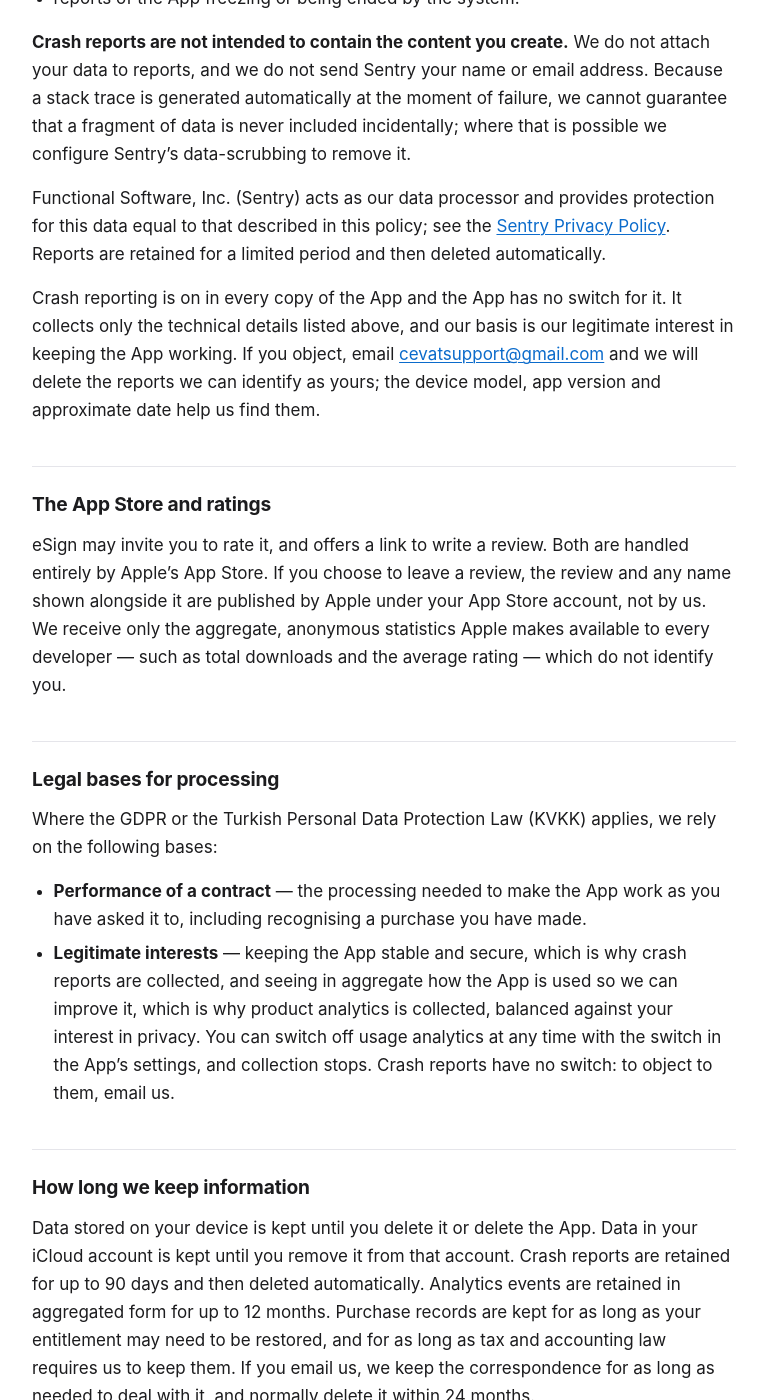
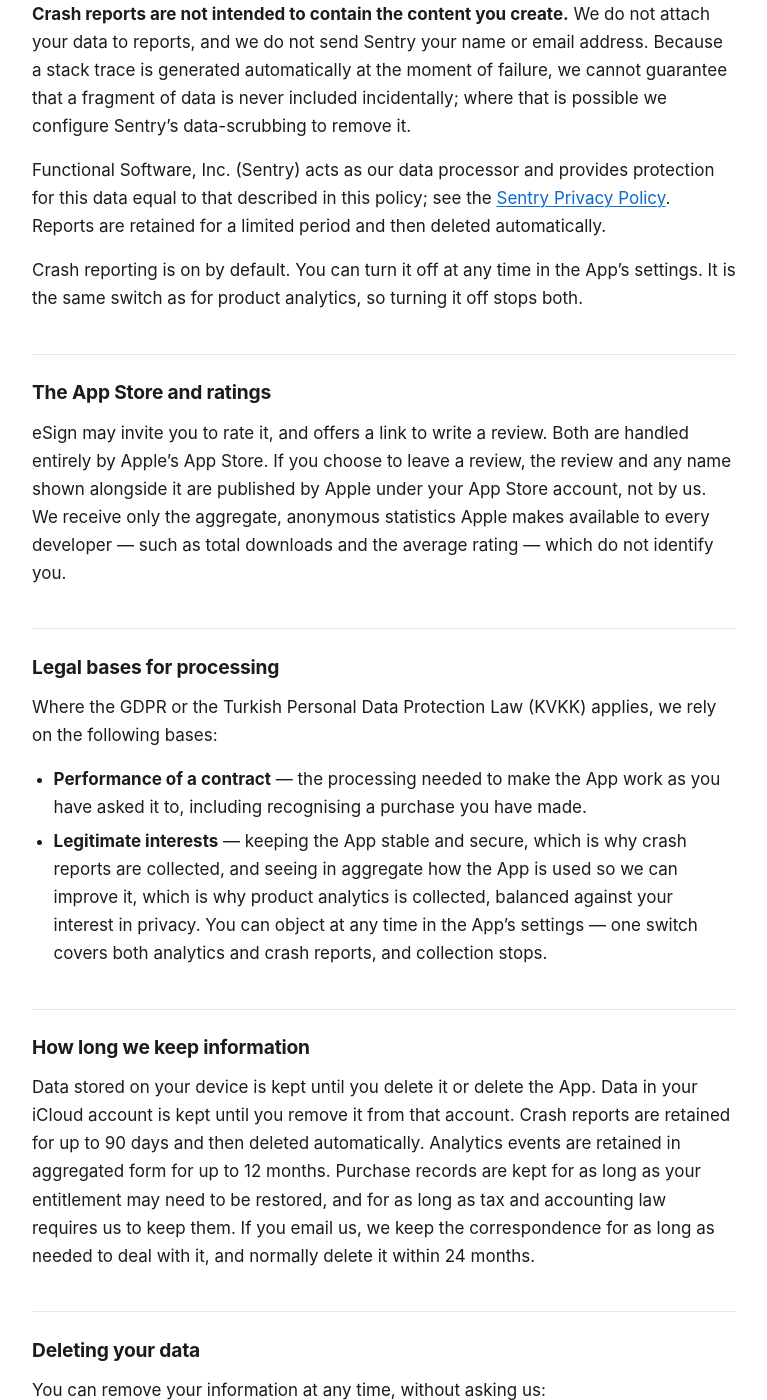
Before and after one commit to cevatakdemir21/legal, a Jekyll site: the page built from apps/esign/privacy.md, in a window 1280 px wide and 1400 px high, scrolled down 4964 px. Shown: the whole window, without its empty margins (256-1023 px from the left). Built offline with Jekyll 4.4.1, drawn with Linux system fonts in a browser that asks for light colours; some of the changed text lies outside the part shown.

Commit message:
eSign privacy: one Settings switch stops analytics and crash reports
The app now ties Sentry to the same "Analytics" switch as PostHog, so the policy
says one switch covers both. Adds a single_switch option to the shared templates.

Co-Authored-By: Claude Sonnet 5.5 <noreply@anthropic.com>

```diff
--- a/_includes/privacy/sentry.html
+++ b/_includes/privacy/sentry.html
@@ -34,7 +34,8 @@
 {% if page.crash_opt_out %}
 <p>
   Crash reporting is on by default. You can turn it off at any time in the App’s
-  settings.
+  settings.{% if page.single_switch %} It is the same switch as for product analytics, so
+  turning it off stops both.{% endif %}
 </p>
 {% elsif page.crash_no_switch %}
 <p>
--- a/_includes/privacy/tail.html
+++ b/_includes/privacy/tail.html
@@ -7,7 +7,7 @@
 
 <ul>
   <li><strong>Performance of a contract</strong> — the processing needed to make the App work as you have asked it to{% if page.services contains 'revenuecat' %}, including recognising a purchase you have made{% endif %}.</li>
-  <li><strong>Legitimate interests</strong> — keeping the App stable and secure{% if page.services contains 'sentry' %}, which is why crash reports are collected{% endif %}{% if page.services contains 'posthog' and page.analytics_opt_out %}, and seeing in aggregate how the App is used so we can improve it, which is why product analytics is collected{% endif %}, balanced against your interest in privacy.{% if page.crash_no_switch %} You can switch off usage analytics at any time with the switch in the App’s settings, and collection stops. Crash reports have no switch: to object to them, email us.{% elsif page.analytics_opt_out or page.crash_opt_out %} You can object at any time in the App’s settings{% if page.analytics_opt_out and page.crash_opt_out %} — analytics and crash reports have separate switches{% endif %}, and collection stops.{% endif %}</li>
+  <li><strong>Legitimate interests</strong> — keeping the App stable and secure{% if page.services contains 'sentry' %}, which is why crash reports are collected{% endif %}{% if page.services contains 'posthog' and page.analytics_opt_out %}, and seeing in aggregate how the App is used so we can improve it, which is why product analytics is collected{% endif %}, balanced against your interest in privacy.{% if page.crash_no_switch %} You can switch off usage analytics at any time with the switch in the App’s settings, and collection stops. Crash reports have no switch: to object to them, email us.{% elsif page.analytics_opt_out or page.crash_opt_out %} You can object at any time in the App’s settings{% if page.analytics_opt_out and page.crash_opt_out %} — {% if page.single_switch %}one switch covers both analytics and crash reports{% else %}analytics and crash reports have separate switches{% endif %}{% endif %}, and collection stops.{% endif %}</li>
   {% if page.services contains 'posthog' %}{% unless page.analytics_opt_out %}
   <li><strong>Consent</strong>, or our legitimate interest in improving the App, for product analytics. Where consent is the basis, you can withdraw it at any time and processing stops.</li>
   {% endunless %}{% endif %}
--- a/apps/esign/privacy.md
+++ b/apps/esign/privacy.md
@@ -15,9 +15,8 @@ effective: 2026-10-21
 #                  data; on by default, legitimate interest, Settings > Legal > "Analytics"
 #                  switch (Analytics.swift, PostHogAnalyticsClient.swift)
 #   - sentry     : crash, hang and watchdog reports, Sentry DE region, sendDefaultPii off.
-#                  On for everyone: eSign has NO switch for crash reports (CrashReporting.swift),
-#                  hence crash_no_switch below. If a switch is ever added, replace
-#                  crash_no_switch with crash_opt_out.
+#                  On by default; the SAME "Analytics" switch stops it (CrashReporting.applyAllowed,
+#                  called from SettingsStore.analyticsEnabled), hence single_switch below.
 #   - storekit   : requestReview after a completed share, and the "Rate us" link
 # Keep this in step with the App Privacy label in App Store Connect and with
 # eSign/PrivacyInfo.xcprivacy: adding or removing an SDK means updating all three.
```
Also changed, not shown: other parts of apps/esign/privacy.md (+2 -1 lines), README.md.
